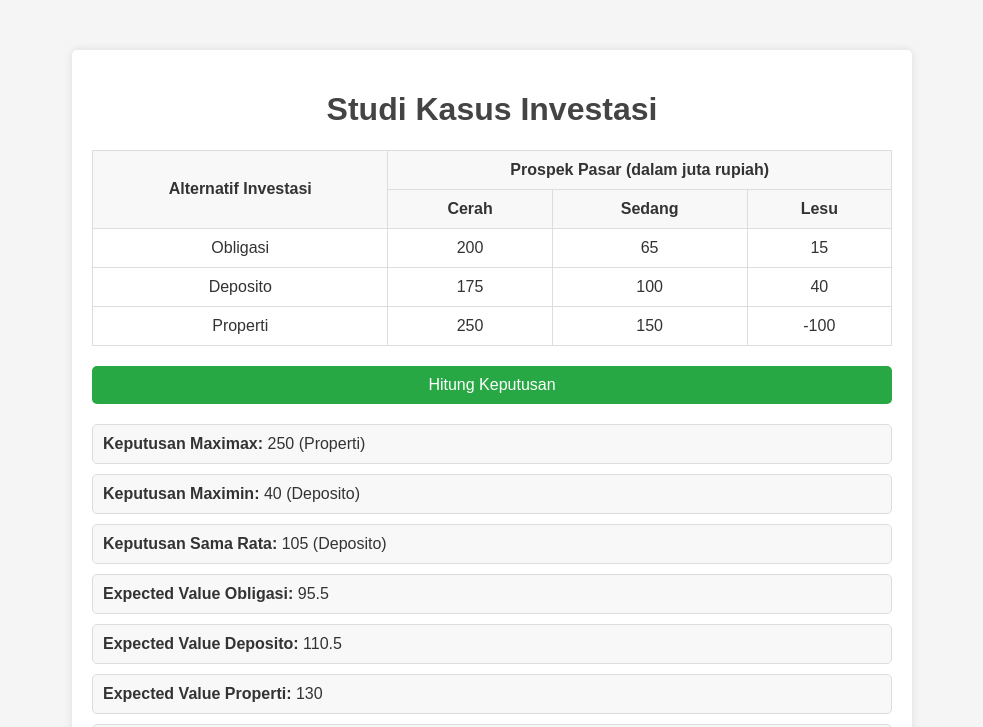
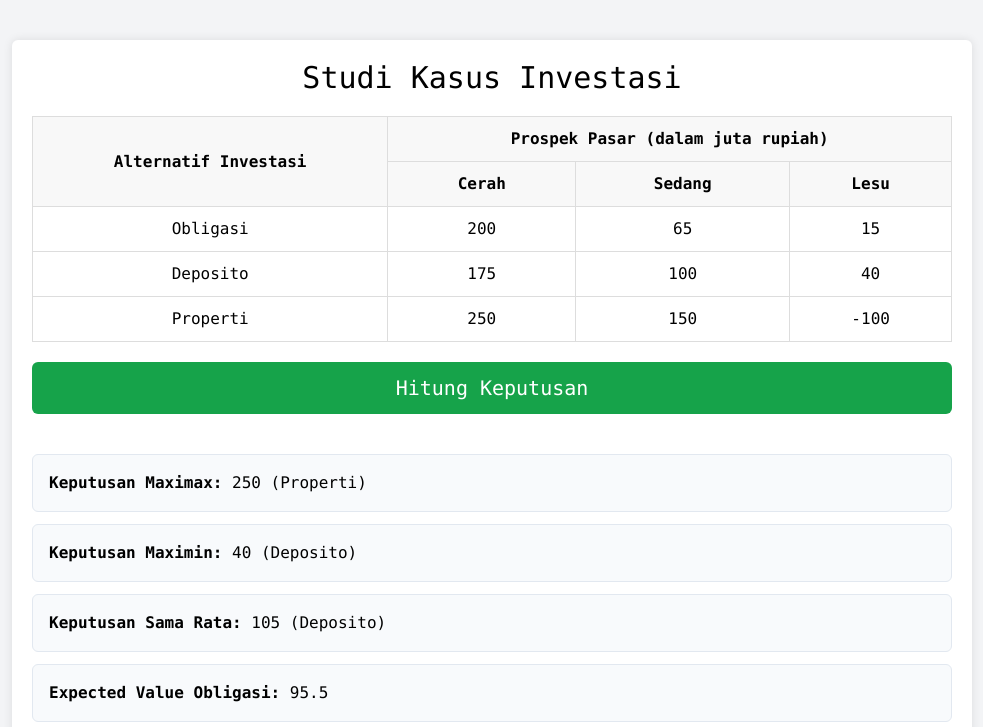
Before and after one commit to izza-sirkast/model-keputusan, a plain HTML site: page app.html in a window 1280 px wide. Both pictures are taken after a click on the button "Hitung Keputusan". Shown: the top 727 px of the page, without its empty margins (148-1131 px from the left). Drawn offline with nearby package versions, Linux system fonts and the light colour scheme.

Commit message:
change: convert to tailwind

```diff
--- a/app.html
+++ b/app.html
@@ -4,27 +4,11 @@
     <meta charset="UTF-8" />
     <meta name="viewport" content="width=device-width, initial-scale=1.0" />
     <title>Studi Kasus Investasi</title>
+    <script src="https://cdn.tailwindcss.com"></script>
+
     <style>
-      body {
-        font-family: Arial, sans-serif;
-        background-color: #f5f5f5;
-        color: #333;
-        margin: 0;
-        padding: 0;
-      }
-
       .container {
-        max-width: 800px;
-        margin: 50px auto;
-        padding: 20px;
-        background-color: #fff;
         box-shadow: 0 0 10px rgba(0, 0, 0, 0.1);
-        border-radius: 5px;
-      }
-
-      h1 {
-        text-align: center;
-        color: #444;
       }
 
       table {
@@ -44,39 +28,12 @@
         background-color: #f8f8f8;
       }
 
-      button {
-        display: block;
-        width: 100%;
-        padding: 10px;
-        background-color: #28a745;
-        color: white;
-        border: none;
-        border-radius: 5px;
-        font-size: 16px;
-        cursor: pointer;
-      }
+    </style>
 
-      button:hover {
-        background-color: #218838;
-        transition: all 100ms ease-in-out;
-      }
-
-      #results {
-        margin-top: 20px;
-      }
-
-      .result-item {
-        margin-bottom: 10px;
-        padding: 10px;
-        background-color: #f8f8f8;
-        border: 1px solid #ddd;
-        border-radius: 5px;
-      }
-    </style>
   </head>
-  <body>
-    <div class="container">
-      <h1>Studi Kasus Investasi</h1>
+  <body class="bg-gray-100 font-mono">
+    <div class="container max-w-[60rem] mx-auto my-10 p-5 bg-white rounded-md">
+      <h1 class="text-3xl text-center mb-5">Studi Kasus Investasi</h1>
       <table id="investment-table">
         <thead>
           <tr>
@@ -91,8 +48,8 @@
         </thead>
         <tbody id="investment-tbody"></tbody>
       </table>
-      <button onclick="calculateDecisions()">Hitung Keputusan</button>
-      <div id="results"></div>
+      <button class="block w-full p-3 bg-green-600 text-white rounded-md text-xl hover:cursor-pointer hover:bg-green-700" onclick="calculateDecisions()">Hitung Keputusan</button>
+      <div id="results" class="mt-10"></div>
     </div>
 
     <script src="script.js"></script>
--- a/script.js
+++ b/script.js
@@ -90,29 +90,29 @@ const investments = [
 
     const resultsDiv = document.getElementById("results");
     resultsDiv.innerHTML = `
-    <div class="result-item"><strong>Keputusan Maximax:</strong> ${
+    <div class="mb-3 p-4 bg-slate-50 border border-slate-200 rounded-md"><strong>Keputusan Maximax:</strong> ${
       maximaxDecision.value
     } (${maximaxDecision.name})</div>
-    <div class="result-item"><strong>Keputusan Maximin:</strong> ${
+    <div class="mb-3 p-4 bg-slate-50 border border-slate-200 rounded-md"><strong>Keputusan Maximin:</strong> ${
       maximinDecision.value
     } (${maximinDecision.name})</div>
-    <div class="result-item"><strong>Keputusan Sama Rata:</strong> ${
+    <div class="mb-3 p-4 bg-slate-50 border border-slate-200 rounded-md"><strong>Keputusan Sama Rata:</strong> ${
       rataRataDecision.value
     } (${rataRataDecision.name})</div>
-    <div class="result-item"><strong>Expected Value Obligasi:</strong> ${
+    <div class="mb-3 p-4 bg-slate-50 border border-slate-200 rounded-md"><strong>Expected Value Obligasi:</strong> ${
       expectedValues.find((ev) => ev.name === "Obligasi").value
     }</div>
-    <div class="result-item"><strong>Expected Value Deposito:</strong> ${
+    <div class="mb-3 p-4 bg-slate-50 border border-slate-200 rounded-md"><strong>Expected Value Deposito:</strong> ${
       expectedValues.find((ev) => ev.name === "Deposito").value
     }</div>
-    <div class="result-item"><strong>Expected Value Properti:</strong> ${
+    <div class="mb-3 p-4 bg-slate-50 border border-slate-200 rounded-md"><strong>Expected Value Properti:</strong> ${
       expectedValues.find((ev) => ev.name === "Properti").value
     }</div>
-    <div class="result-item"><strong>Keputusan Expected Value:</strong> ${
+    <div class="mb-3 p-4 bg-slate-50 border border-slate-200 rounded-md"><strong>Keputusan Expected Value:</strong> ${
       expectedValueDecision.name
     }</div>
-    <div class="result-item"><strong>Expected Value Under Certainly (EVUC):</strong> ${EVUC}</div>
-    <div class="result-item"><strong>Expected Value of Perfect Information (EVPI):</strong> ${EVPI}</div>
+    <div class="mb-3 p-4 bg-slate-50 border border-slate-200 rounded-md"><strong>Expected Value Under Certainly (EVUC):</strong> ${EVUC}</div>
+    <div class="mb-3 p-4 bg-slate-50 border border-slate-200 rounded-md"><strong>Expected Value of Perfect Information (EVPI):</strong> ${EVPI}</div>
 `;
   }
 
```
